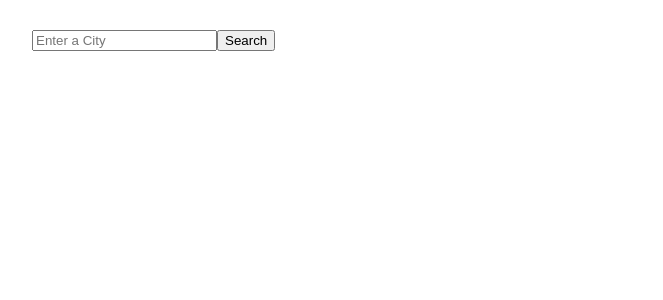
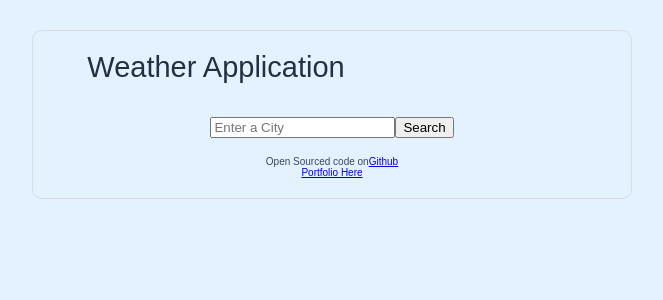
Before and after one commit to strigenzc/weather-react-prac, a React (Create React App) app: page / in a window 1280 px wide. Shown: the top 300 px of the page, without its empty margins (308-971 px from the left). Built offline with nearby package versions, Linux system fonts and the light colour scheme.

Commit message:
Added some CSS

```diff
--- a/src/App.css
+++ b/src/App.css
@@ -3,34 +3,71 @@
   margin: 30px auto;
 }
 
-body {
-  font-family: arial, sans-serif;
-}
-
 h1 {
-  color: #878787;
-  font-size: 24px;
-  font-weight: 100;
-  line-height: 28px;
-  margin-bottom: 0;
+  color: #22313f;
+  display: block;
+  font-size: 29px;
+  font-weight: 400;
+  text-align: center;
+  width: 326px;
+  margin: 0px 0px 15px;
 }
 
 ul {
-  margin: 0;
-  padding: 0;
+  margin: 0 0 10px;
+  padding: 10;
+  color: #34495e;
+  text-align: center;
 }
 
 li {
   list-style: none;
-  margin: 0;
-  padding: 0;
-
-  color: rgb(135, 135, 135);
+  color: dark grey;
+  display: block;
+  text-align: center;
   font-size: 16px;
   font-weight: 100;
-  line-height: 19px;
+  height: 15px;
+  line-height: 25px;
+  text-align: left;
 }
 
 li:first-letter {
   text-transform: capitalize;
 }
+
+footer {
+  font-size: x-small;
+  text-align: center;
+  color: #34495e;
+}
+
+body {
+  font-family: Arial, Helvetica, sans-serif;
+  text-decoration: none;
+  display: block;
+  text-align: center;
+  background: #e4f1fe;
+}
+
+.App {
+  font-family: sans-serif;
+  text-align: center;
+}
+
+.weather-app {
+  border: 1px solid #dadde1;
+  border-radius: 10px;
+  padding: 20px;
+  margin-right: 50px;
+  margin: 20px auto;
+  max-width: 700px;
+}
+
+.weather-search {
+  margin-bottom: 20px;
+}
+
+.weather-icon {
+  margin-bottom: 45px;
+}
--- a/src/Weather.js
+++ b/src/Weather.js
@@ -14,6 +14,7 @@ export default function Weather() {
       description: response.data.weather[0].description,
       humidity: response.data.main.humidity,
       windSpeed: response.data.wind.speed,
+      city: response.data.name,
       icon: `http://openweathermap.org/img/wn/${response.data.weather[0].icon}@2x.png`,
     });
   }
@@ -36,28 +37,19 @@ export default function Weather() {
     </form>
   );
 
-  <footer>
-    Open Sourced code on
-    <a href="https://app.netlify.com/sites/weather-react-prac/overview">
-      Github
-    </a>
-    <br></br>
-    <a href="https://strigenz-portfolio.netlify.app/">Portfolio Here</a>
-  </footer>;
-
   if (loaded) {
     return (
       <div>
         {form}
-        <h2>{city}</h2>
+        <h2>{weather.city}</h2>
         <ul>
-          <li>
-            <img src={weather.icon} alt={weather.description} />{" "}
-          </li>
           <li> Temperature: {Math.round(weather.temperature)} degrees </li>
           <li> Humidity: {weather.humidity} % </li>
           <li> Wind Speed: {weather.windSpeed} km/hr </li>
           <li> {weather.description} </li>
+          <li className="weather-icon">
+            <img src={weather.icon} alt={weather.description} />{" "}
+          </li>
         </ul>
       </div>
     );
--- a/src/index.css
+++ b/src/index.css
@@ -1,13 +1,17 @@
 body {
   margin: 0;
-  font-family: -apple-system, BlinkMacSystemFont, 'Segoe UI', 'Roboto', 'Oxygen',
-    'Ubuntu', 'Cantarell', 'Fira Sans', 'Droid Sans', 'Helvetica Neue',
+  font-family: -apple-system, BlinkMacSystemFont, "Segoe UI", "Roboto", "Oxygen",
+    "Ubuntu", "Cantarell", "Fira Sans", "Droid Sans", "Helvetica Neue",
     sans-serif;
   -webkit-font-smoothing: antialiased;
   -moz-osx-font-smoothing: grayscale;
 }
 
+h1 {
+  text-align: center;
+}
+
 code {
-  font-family: source-code-pro, Menlo, Monaco, Consolas, 'Courier New',
+  font-family: source-code-pro, Menlo, Monaco, Consolas, "Courier New",
     monospace;
 }
--- a/src/index.js
+++ b/src/index.js
@@ -7,7 +7,20 @@ import "./App.css";
 function App() {
   return (
     <div className="App">
+      <div className="weather-app">
+      <h1>Weather Application</h1>
+      <br></br>
       <Weather />
+      <br></br>
+      <footer>
+        Open Sourced code on
+        <a href="https://app.netlify.com/sites/weather-react-prac/overview">
+          Github
+        </a>
+        <br></br>
+        <a href="https://strigenz-portfolio.netlify.app/">Portfolio Here</a>
+      </footer>
+      </div>
     </div>
   );
 }
```
Also changed, not shown: src/App.js (+1 -9 lines).
